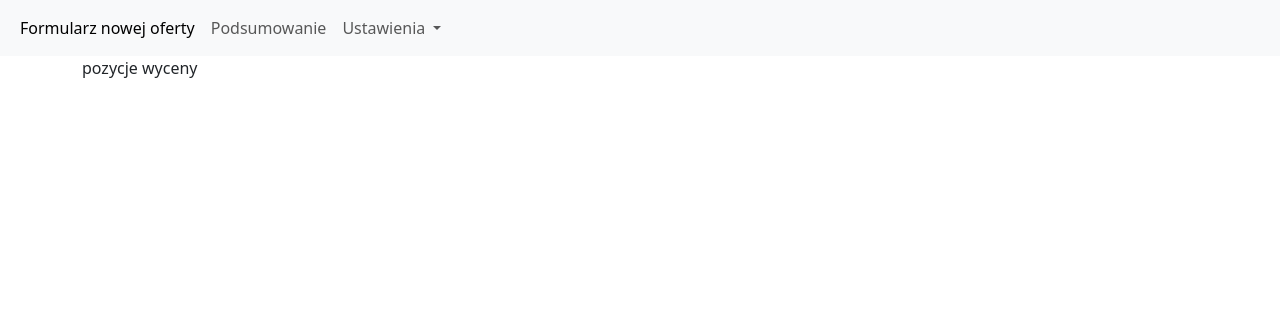
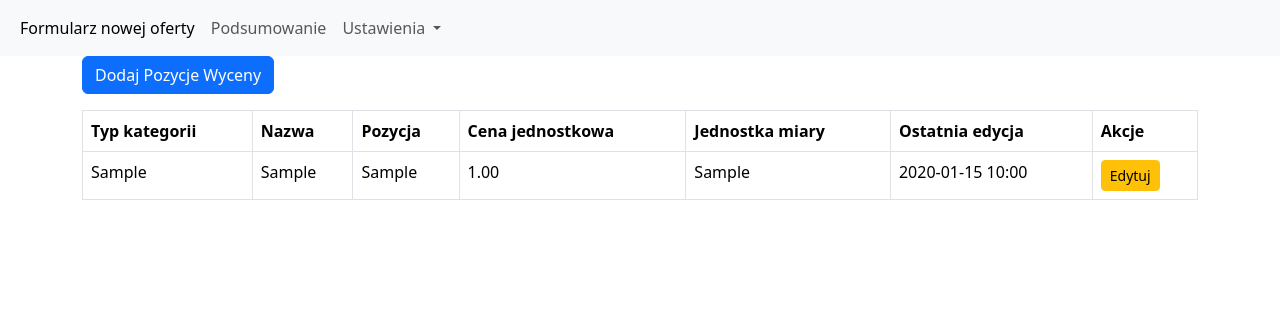
Before and after one commit to Mogarthron/sch_ch, a Flask app: page /pozycje_wyceny in a window 1280 px wide. Shown: the top 316 px of the page. Run offline with Flask 3, Linux system fonts and the light colour scheme; tables that the repository leaves empty hold one stand-in row (values such as "Sample post"); some libraries are stand-ins or nearby versions.

Commit message:
frontend html

```diff
--- /dev/null
+++ b/templates/index.html
@@ -0,0 +1 @@
+{% extends "layout.html" %}
--- a/templates/kategorie_wyceny.html
+++ b/templates/kategorie_wyceny.html
@@ -4,7 +4,7 @@
 <h2>Kategorie wyceny</h2>
 
 
-<button class="btn btn-primary mb-3" data-bs-toggle="modal" data-bs-target="#dodajModal">Dodaj kategorię</button>
+<button class="btn btn-primary mb-3" data-bs-toggle="modal" data-bs-target="#dodajModal">Dodaj Pozycje Wyceny</button>
 
 <table class="table table-bordered">
   <thead>
--- a/templates/pozycje_wyceny.html
+++ b/templates/pozycje_wyceny.html
@@ -2,5 +2,74 @@
 
 {% block content %}
 
-pozycje wyceny
+<button class="btn btn-primary mb-3" data-bs-toggle="modal" data-bs-target="#dodajModal">Dodaj Pozycje Wyceny</button>
+
+<table class="table table-bordered">
+  <thead>
+    <tr>
+      <th>Typ kategorii</th>
+      <th>Nazwa</th>
+      <th>Pozycja</th>
+      <th>Cena jednostkowa</th>
+      <th>Jednostka miary</th>
+      <th>Ostatnia edycja</th>
+      <th>Akcje</th>
+    </tr>
+  </thead>
+  <tbody>
+    {% for poz in pozycje %}
+    <tr data-id="{{ poz.cid }}">
+      <td class="nazwa_kategorii">{{  poz.kategoria_wyceny.nazwa_kategorii }}</td>
+      <td class="pod_kategoria">{{ poz.kategoria_wyceny.pod_kategoria }}</td>
+      <td class="pozycja">{{ poz.pozycja }}</td>
+      <td class="cena">{{ poz.cena_jednostkowa }}</td>
+      <td class="miara">{{ poz.jednostka_miary }}</td>
+      <td class="data_edycja">{{ poz.data_edycji.strftime('%Y-%m-%d %H:%M') }}</td>
+      <td>
+        <button class="btn btn-warning btn-sm edytuj">Edytuj</button>
+      </td>
+    </tr>
+    {% endfor %}
+  </tbody>
+</table>
+
+<!-- MODAL -->
+<div class="modal fade" id="dodajModal" tabindex="-1" aria-hidden="true">
+  <div class="modal-dialog">
+    <form id="formularzPozycjeWyceny" novalidate>
+      <div class="modal-content">
+        <div class="modal-header">
+          <h5 class="modal-title">Dodaj wiersz do tabeli Pozycje Wyceny</h5>
+          <button type="button" class="btn-close" data-bs-dismiss="modal"></button>
+        </div>
+        <div class="modal-body">
+          <div class="mb-3">
+            <label>Nazwa kategorii</label>
+            <input list="lista_kategorii" name="nazwa_kategorii" class="form-control" required>
+            <datalist id="lista_kategorii">
+                <!-- Opcje zostaną załadowane przez JS -->
+            </datalist>
+            </div>
+          <div class="mb-3">
+            <label>Nazwa pozycji wyceny</label>
+            <input type="text" name="nazwa_pozycji_wyceny" class="form-control" required>
+          </div>
+          <div class="mb-3">
+            <label>Cena jedostkowa</label>
+            <input type="text" name="cena_jednostkowa" class="form-control">
+          </div>
+          <div class="mb-3">
+            <label>Jednostka Maiary</label>
+            <input type="text" name="jednostka_miary" class="form-control">
+          </div>
+        </div>
+        <div class="modal-footer">
+          <button type="submit" class="btn btn-primary">Zapisz</button>
+        </div>
+      </div>
+    </form>
+  </div>
+</div>
+
+<script src="{{ url_for('static', filename='pozycje_wyceny.js')}}"></script>
 {% endblock %}
```
